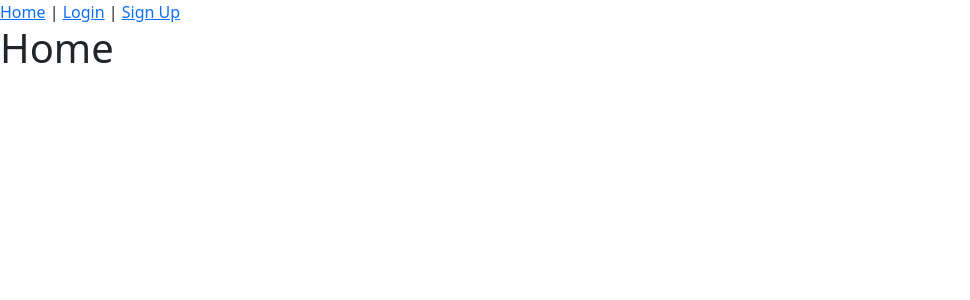
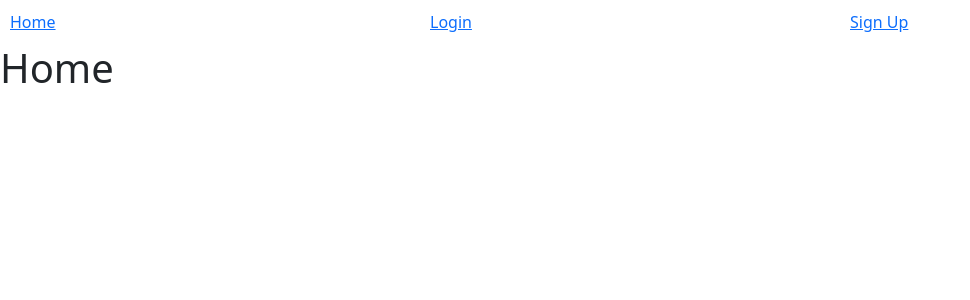
Before and after one commit to ozcu/JWT-Header-Authentication, a Vue app: page / in a window 1280 px wide. Shown: the top 300 px of the page, without its empty margins (0-970 px from the left). Built offline with nearby package versions, Linux system fonts and the light colour scheme; data requests are answered from the project's data file.

Commit message:
add logout method

```diff
--- a/src/components/Nav.vue
+++ b/src/components/Nav.vue
@@ -1,19 +1,43 @@
 <template>
 
     <div id="nav">
-      <router-link to="/">Home</router-link> |
-      <router-link to="/login">Login</router-link> |
-      <router-link to="/register">Sign Up</router-link>
+      <router-link to="/">Home</router-link>
+      <router-link v-show="!user" to="/login">Login</router-link>
+      <router-link class="registerLink" v-show="!user" to="/register">Sign Up</router-link>
+      <!-- <router-link class="logoutLink"  @click="logoutHandle" to="/">Logout</router-link> -->
+      <a href="javascript:void(0)" @click="logoutHandle" v-show="user" > Logout </a>
     </div>
 </template>
 
 <script>
+import {mapState} from 'vuex'
+export default {
+name:'Nav',
+computed:{
+  ...mapState(['user'])
+},
+methods:{
+  logoutHandle(){
 
-export default {
-name:'Nav'
+    localStorage.removeItem('token')
+    this.$store.state.user =null
+   this.$router.push('/').catch(()=>{})
+
+  }
+}
 }
 </script>
 
 <style>
+#nav{
+  padding:10px;
+  display:grid;
+  margin:0 auto;
+  grid-template-columns:repeat(3,1fr);
 
+}
+#nav router-link{
+padding:30px;
+
+}
 </style>
```
